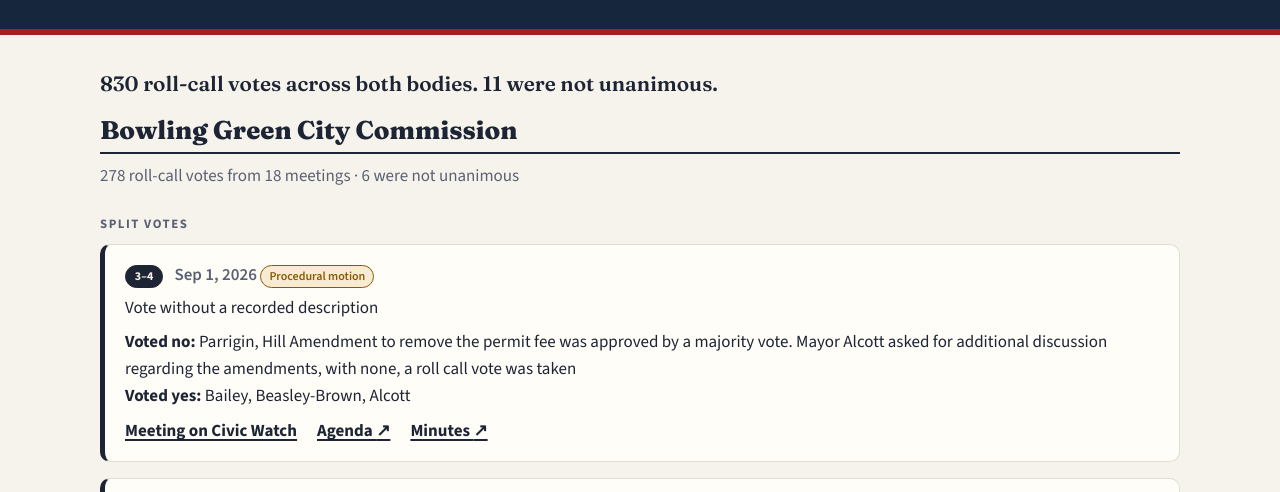
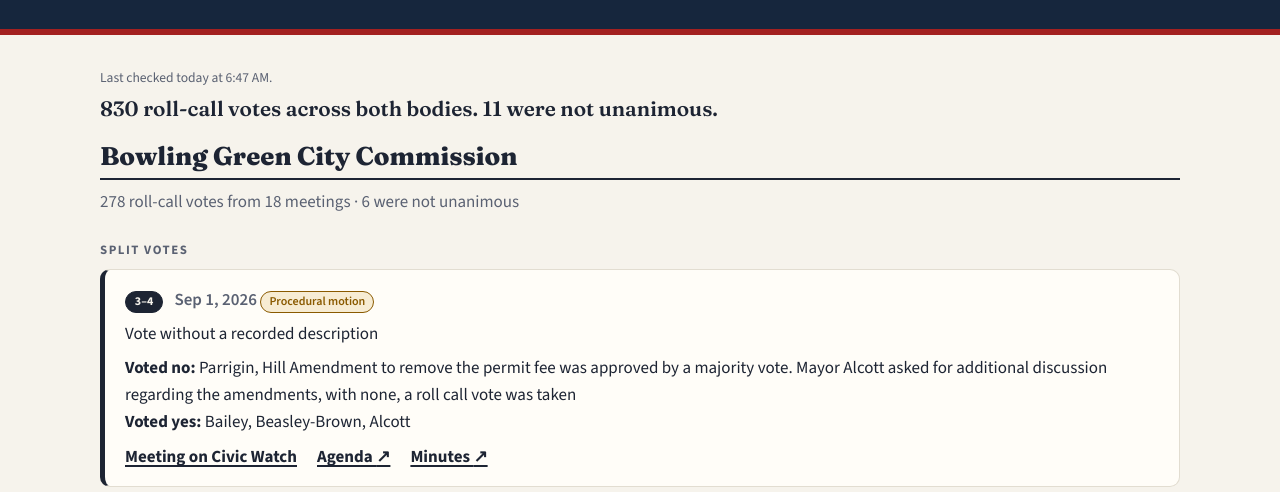
Before and after one commit to brenthippler-art/civic-watch, a website: page public/record.html in a window 1280 px wide. Shown: the part 235-727 px from the top of the page. Drawn offline with nearby package versions, Linux system fonts and the light colour scheme.

Commit message:
Add last-checked status line

```diff
--- /dev/null
+++ b/public/data/status.json
@@ -0,0 +1,8 @@
+{
+  "lastChecked": "2026-10-26T11:47:25.589Z",
+  "lastChanged": "2026-10-26T11:47:25.589Z",
+  "sources": {
+    "city": "ok",
+    "county": "ok"
+  }
+}
--- a/public/record.html
+++ b/public/record.html
@@ -89,6 +89,7 @@
     </header>
 
     <main id="main" class="record-page">
+      <p id="last-checked" class="last-checked" hidden></p>
       <p id="record-summary" class="record-summary"></p>
       <div id="bodies"></div>
     </main>
@@ -109,5 +110,6 @@
     </footer>
 
     <script type="module" src="record.js"></script>
+      <script type="module" src="status.js"></script>
   </body>
 </html>
--- /dev/null
+++ b/public/status.js
@@ -0,0 +1,55 @@
+const el = document.querySelector("#last-checked");
+const SOURCE_NAMES = { city: "City Commission", county: "Fiscal Court" };
+const STALE_AFTER_HOURS = 30; // runs happen twice a day, so 30+ hours means a missed day
+
+// "today at 9:02 PM", "yesterday at 9:02 PM", or "Oct 24 at 9:02 PM"
+function describe(date) {
+  const time = date.toLocaleTimeString("en-US", {
+    hour: "numeric",
+    minute: "2-digit",
+    timeZone: "America/Chicago",
+  });
+
+  const dayKey = (d) => d.toLocaleDateString("en-CA", { timeZone: "America/Chicago" });
+  const today = new Date();
+  const yesterday = new Date(today.getTime() - 86_400_000);
+
+  if (dayKey(date) === dayKey(today)) return `today at ${time}`;
+  if (dayKey(date) === dayKey(yesterday)) return `yesterday at ${time}`;
+
+  const day = date.toLocaleDateString("en-US", {
+    month: "short",
+    day: "numeric",
+    timeZone: "America/Chicago",
+  });
+  return `${day} at ${time}`;
+}
+
+if (el) {
+  try {
+    const response = await fetch("data/status.json", { cache: "no-store" });
+    if (!response.ok) throw new Error(`status.json returned ${response.status}`);
+    const status = await response.json();
+
+    const checked = new Date(status.lastChecked);
+    const parts = [`Last checked <time datetime="${status.lastChecked}">${describe(checked)}</time>.`];
+
+    const failed = Object.entries(status.sources ?? {})
+      .filter(([, state]) => state !== "ok")
+      .map(([key]) => SOURCE_NAMES[key] ?? key);
+    if (failed.length) {
+      parts.push(`${failed.join(" and ")} couldn't be reached on that check.`);
+    }
+
+    const hoursAgo = (Date.now() - checked.getTime()) / 3_600_000;
+    if (hoursAgo > STALE_AFTER_HOURS) {
+      parts.push("Updates may be delayed.");
+      el.classList.add("stale");
+    }
+
+    el.innerHTML = parts.join(" ");
+    el.hidden = false;
+  } catch (err) {
+    console.warn("Couldn't load status:", err);
+  }
+}
--- a/public/styles.css
+++ b/public/styles.css
@@ -182,6 +182,17 @@ main section:first-of-type h2 { margin-top: 0.5rem; }
   font-size: 0.9rem;
   font-weight: 600;
   color: var(--muted);
+}
+
+.last-checked {
+  margin: 0 0 0.25rem;
+  font-size: 0.85rem;
+  color: var(--muted);
+}
+
+.last-checked.stale {
+  color: var(--red);
+  font-weight: 700;
 }
 
 /* ---------- Sidebar ---------- */
```
Also changed, not shown: public/index.html (+2 -0 lines), src/index.js (+10 -0 lines), src/status.js (added, +24 -0 lines).
